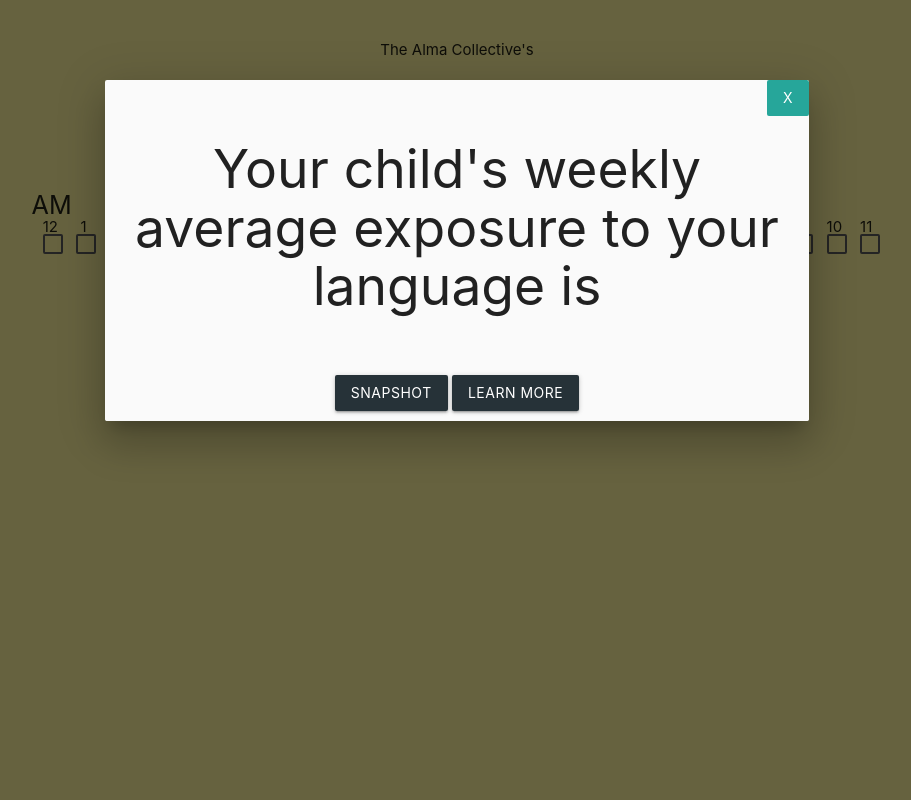
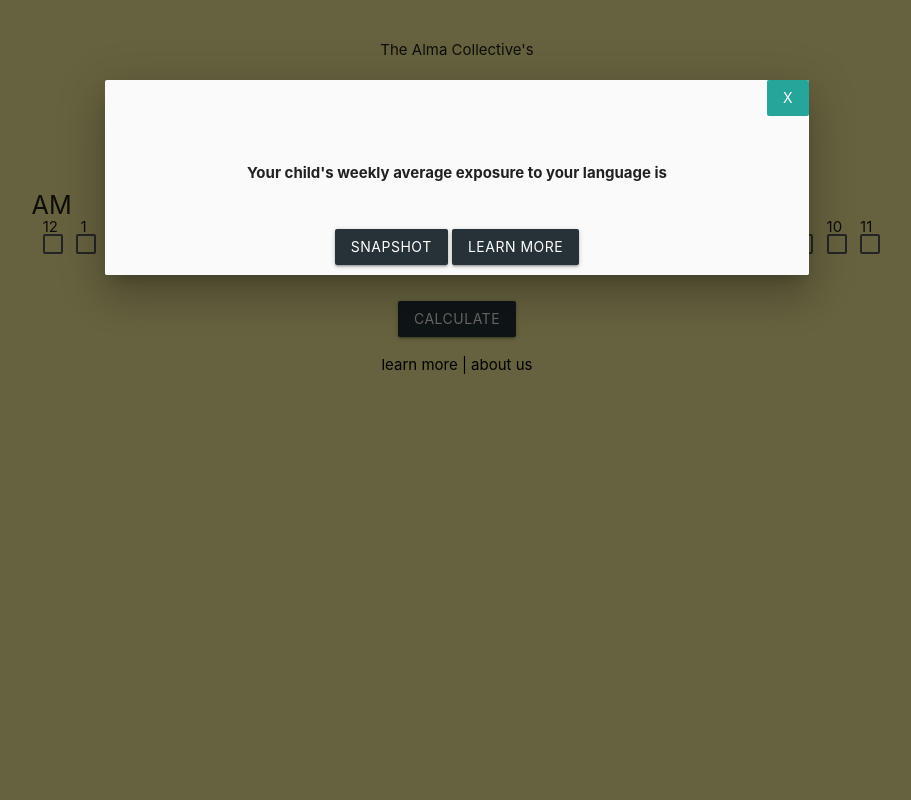
Before and after one commit to ellentatia/TT, a Flask app: page / in a window 1280 px wide, after a click on "CALCULATE". Shown: the whole page, without its empty margins (183-1094 px from the left). Run offline with Flask 2, Linux system fonts and the light colour scheme; some libraries are stand-ins or nearby versions; some web fonts are replaced.

Commit message:
modal content

```diff
--- a/templates/index_container_modal.html
+++ b/templates/index_container_modal.html
@@ -131,11 +131,10 @@
                 <button class="btn modal-close z-depth-0" style="background-color:white font-color:black">x</button>
                 </div>
                 <div class="modal-content">
-                    <center><span clas="flow-text" style="font-weight:bold;"><h2> Your child's weekly average exposure to your language is </h2></span></center>
+
                     <div class="modal-body">
-                        <div><center><h1 id="modalContentContainer"></h1><bold></bold></center>
-
-                        </div>
+                        <div><center><h1 id="modalContentContainer"></h1><bold></bold></center></div>
+                    <center><p clas="flow-text" style="font-weight:bold;"> Your child's weekly average exposure to your language is </p></center>
                     </div>
                 </div>
 
```
